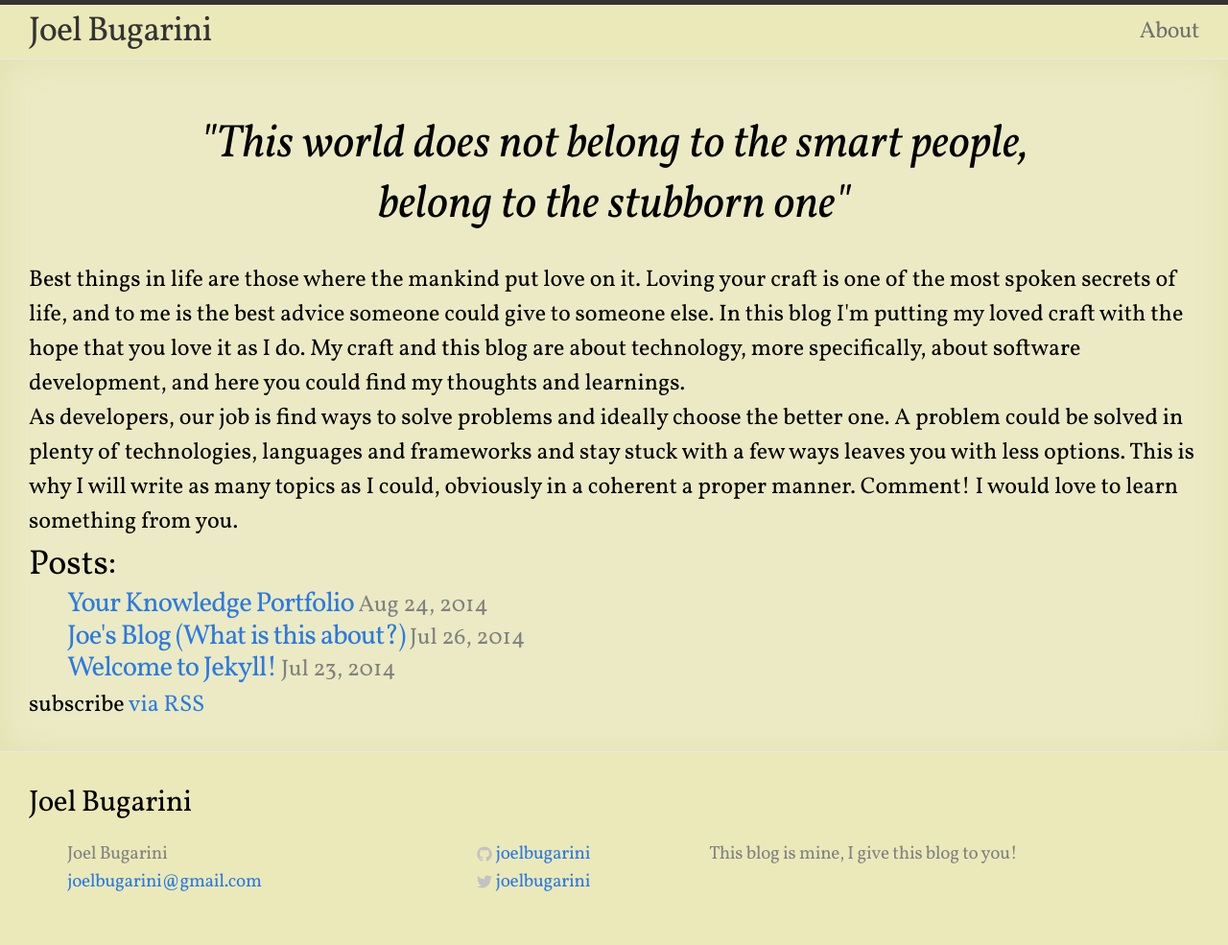
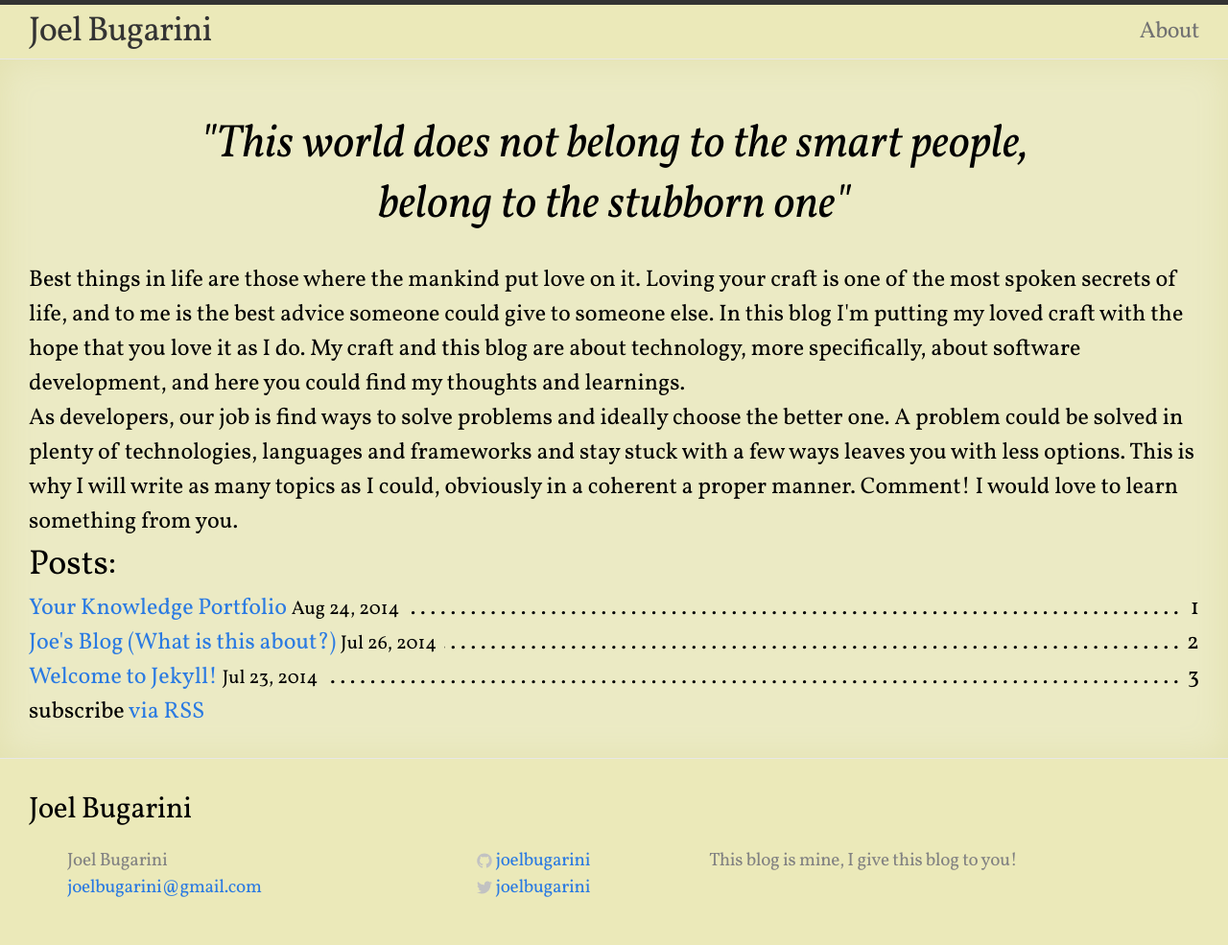
Before and after one commit to joelbugarini/joelbugarini.github.io, a Jekyll site: the page built from index.html, in a window 1280 px wide. Shown: the whole page at 96% size. Built offline with Jekyll 4.4.1, drawn with Linux system fonts in a browser that asks for light colours.

Commit message:
Dot Leaders

```diff
--- a/css/main.css
+++ b/css/main.css
@@ -388,4 +388,26 @@ a:visited { color: #205caa; }
     -webkit-columns: 300px 3;
        -moz-columns: 300px 3;
             columns: 300px 3;
+    text-align: justify;
 }
+
+ul.leaders {
+    padding: 0;
+    overflow-x: hidden;
+    list-style: none}
+ul.leaders li:before {
+    float: left;
+    width: 0;
+    white-space: nowrap;
+    content:
+ ". . . . . . . . . . . . . . . . . . . . . . . . . . . . . . . . . . . . . . . . . . . . . . . . . . . . . . . . . . . . . . . . . . . . . . . . . . . . . . . . . . . . . . . . . . . . . . . . . . . . . . . . . . . . . . . . . . . . . . . . "
+ ". . . . . . . . . . . . . . . . . . . . . . . . . . . . . . . . . . . . . . . . . . . . . . . . . . . . . . . . . . . . . . . . . . . . . . . . . . . . . . . . . . . . . . . . . . . . . . . . . . . . . . . . . . . . . . . . . . . . . . . . "
+ ". . . . . . . . . . . . . . . . . . . . . . . . . . . . . . . . . . . . . . . . . . . . . . . . . . . . . . . . . . . . . . . . . . . . . . . . . . . . . . . . . . . . . . . . . . . . . . . . . . . . . . . . . . . . . . . . . . . . . . . . "
+ ". . . . . . . . . . . . . . . . . . . . . . . . . . . . . . . . . . . . . . . . . . . . . . . . . . . . . . . . . . . . . . . . . . . . . . . . . . . . . . . . . . . . . . . . . . . . . . . . . . . . . . . . . . . . . . . . . . . . . . . . "}
+ul.leaders span:first-child {
+    padding-right: 0.33em;
+    background: #ebeac4}
+ul.leaders span + span {
+    float: right;
+    padding-left: 0.33em;
+    background: #ebeac4}
--- a/index.html
+++ b/index.html
@@ -17,10 +17,12 @@ layout: default
 
     <h2>Posts:</h2>
 
-  <ul class="posts">
+  <ul class="leaders">
     {% for post in site.posts %}
       <li>
-        <span class="post-date"><a class="post-link" href="{{ post.url | prepend: site.baseurl }}">{{ post.title }}&nbsp;</a>{{ post.date | date: "%b %-d, %Y" }}</span>
+        <span class="">
+            <a class="" href="{{ post.url | prepend: site.baseurl }}">{{ post.title }}</a>&nbsp;<small>{{ post.date | date: "%b %-d, %Y" }}</small></span>
+          <span>{{ forloop.index }}</span>
 
       </li>
     {% endfor %}
```
